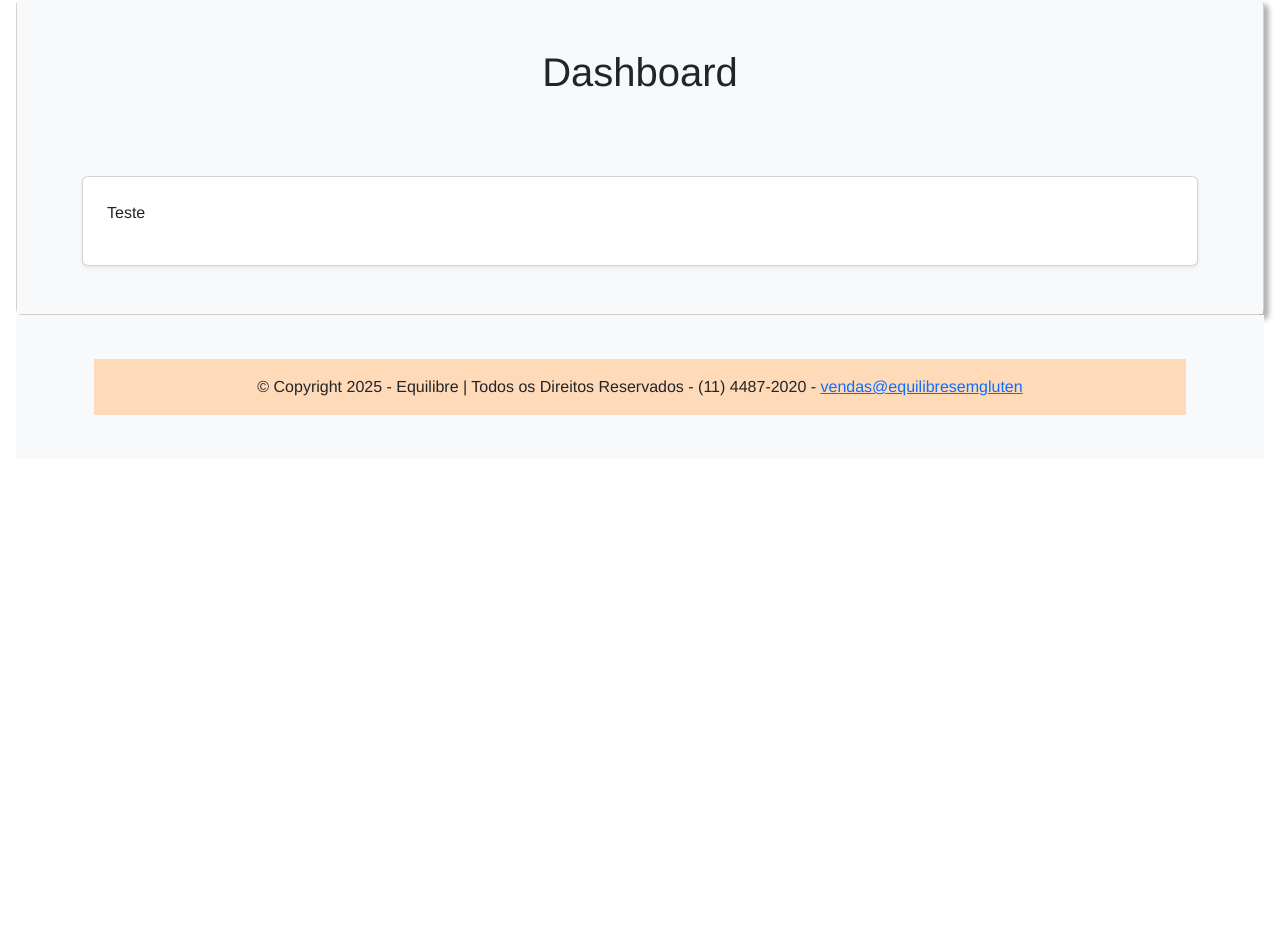
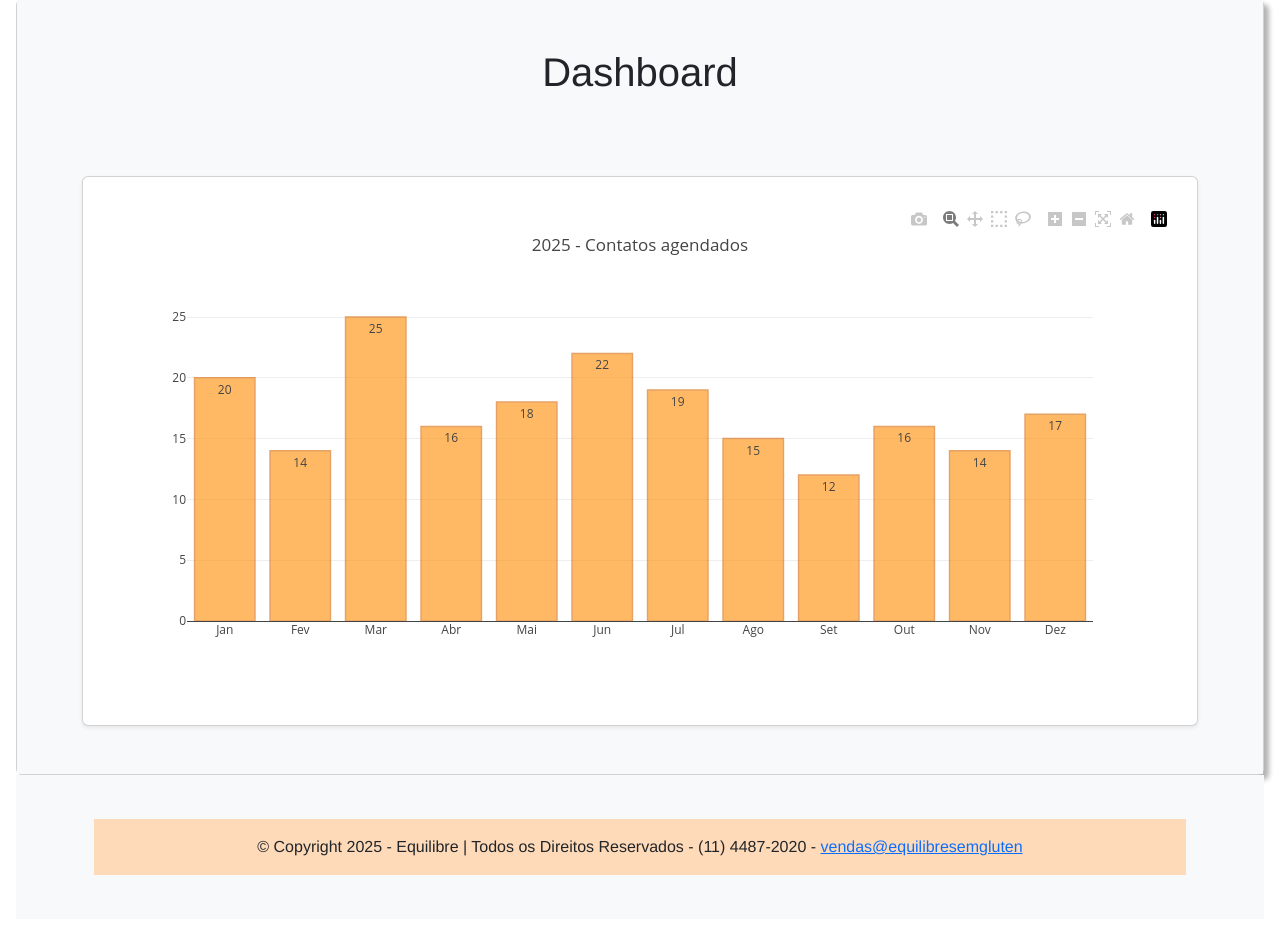
Before and after one commit to Univesp-PI-02/demo-repository, a Django app: page /dashboard/ in a window 1280 px wide. Shown: the part 323-1258 px from the top of the page. Before the commit the page ends 738 px from the top, so only its background shows below. Run offline with Django 5.2, Linux system fonts and the light colour scheme; some libraries are stand-ins or nearby versions.

Commit message:
inclusão biblioteca Plotly e gráfico no dashboard

```diff
--- a/package.json
+++ b/package.json
@@ -3,7 +3,8 @@
   "version": "0.2.0",
   "description": "A sample package.json",
   "dependencies": {
-    "@primer/css": "17.0.1"
+    "@primer/css": "17.0.1",
+    "plotly.js-dist": "^3.0.1"
   },
   "license": "MIT"
 }
--- a/projeto_cad/app_cad_clientes/templates/clientes/dashboard.html
+++ b/projeto_cad/app_cad_clientes/templates/clientes/dashboard.html
@@ -2,28 +2,67 @@
 {% block conteudo %}
 <!doctype html>
 <html lang="en">
+
 <head>
    <meta charset="utf-8">
    <meta name="viewport" content="width=device-width, initial-scale=1">
    <title>Bootstrap demo</title>
-      <link href="https://cdn.jsdelivr.net/npm/bootstrap@5.3.3/dist/css/bootstrap.min.css" rel="stylesheet" integrity="sha384-QWTKZyjpPEjISv5WaRU9OFeRpok6YctnYmDr5pNlyT2bRjXh0JMhjY6hW+ALEwIH" crossorigin="anonymous">
+   <link href="https://cdn.jsdelivr.net/npm/bootstrap@5.3.3/dist/css/bootstrap.min.css" rel="stylesheet"
+      integrity="sha384-QWTKZyjpPEjISv5WaRU9OFeRpok6YctnYmDr5pNlyT2bRjXh0JMhjY6hW+ALEwIH" crossorigin="anonymous">
+   <script src="https://cdn.plot.ly/plotly-3.0.1.min.js" charset="utf-8"></script>
 </head>
+
 <body>
    <h1></h1>
-      <script src="https://cdn.jsdelivr.net/npm/bootstrap@5.3.3/dist/js/bootstrap.bundle.min.js" integrity="sha384-YvpcrYf0tY3lHB60NNkmXc5s9fDVZLESaAA55NDzOxhy9GkcIdslK1eN7N6jIeHz" crossorigin="anonymous"></script>
+   <script src="https://cdn.jsdelivr.net/npm/bootstrap@5.3.3/dist/js/bootstrap.bundle.min.js"
+      integrity="sha384-YvpcrYf0tY3lHB60NNkmXc5s9fDVZLESaAA55NDzOxhy9GkcIdslK1eN7N6jIeHz"
+      crossorigin="anonymous"></script>
 
    <div class="container my-5">
       <h1 class="text-center mb-2">Dashboard</h1>
       <form class="card p-4 shadow-sm">
 
-           <div>
-               <p>Teste</p>
-           </div>
+         <div id="grafico" style="width:100%;height:500px;"></div>
 
       </form>
    </div>
 
+   <script>
+      var xValue = ['Jan', 'Fev', 'Mar', 'Abr', 'Mai', 'Jun', 'Jul', 'Ago', 'Set', 'Out', 'Nov', 'Dez'];
+
+      var yValue = [20, 14, 25, 16, 18, 22, 19, 15, 12, 16, 14, 17];
+
+      var trace1 = {
+         x: xValue,
+         y: yValue,
+         type: 'bar',
+         text: yValue.map(String),
+         textposition: 'auto',
+         hoverinfo: 'none',
+         marker: {
+            color: 'rgb(255,140,0)',
+            opacity: 0.6,
+            line: {
+               color: 'rgb(215,100,0)',
+               width: 1.5
+            }
+         }
+      };
+
+      var data = [trace1];
+
+      var layout = {
+         title: {
+            text: '2025 - Contatos agendados'
+         },
+         barmode: 'stack'
+      };
+
+      Plotly.newPlot('grafico', data, layout);
+
+   </script>
 
    {% endblock %}
 </body>
+
 </html>
```
Also changed, not shown: package-lock.json (added), 1 other file. Lines whose indentation alone changed are shown as unchanged.
